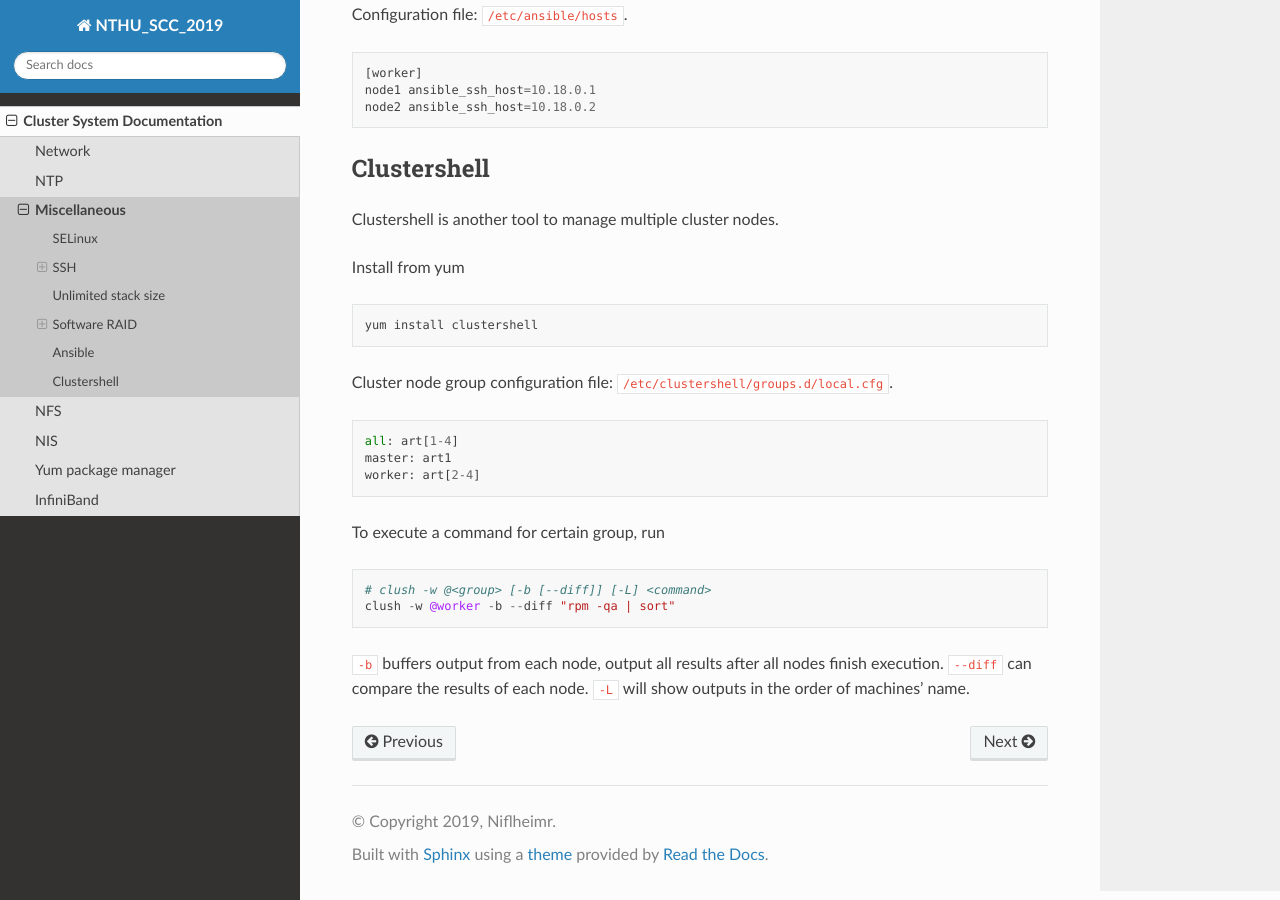
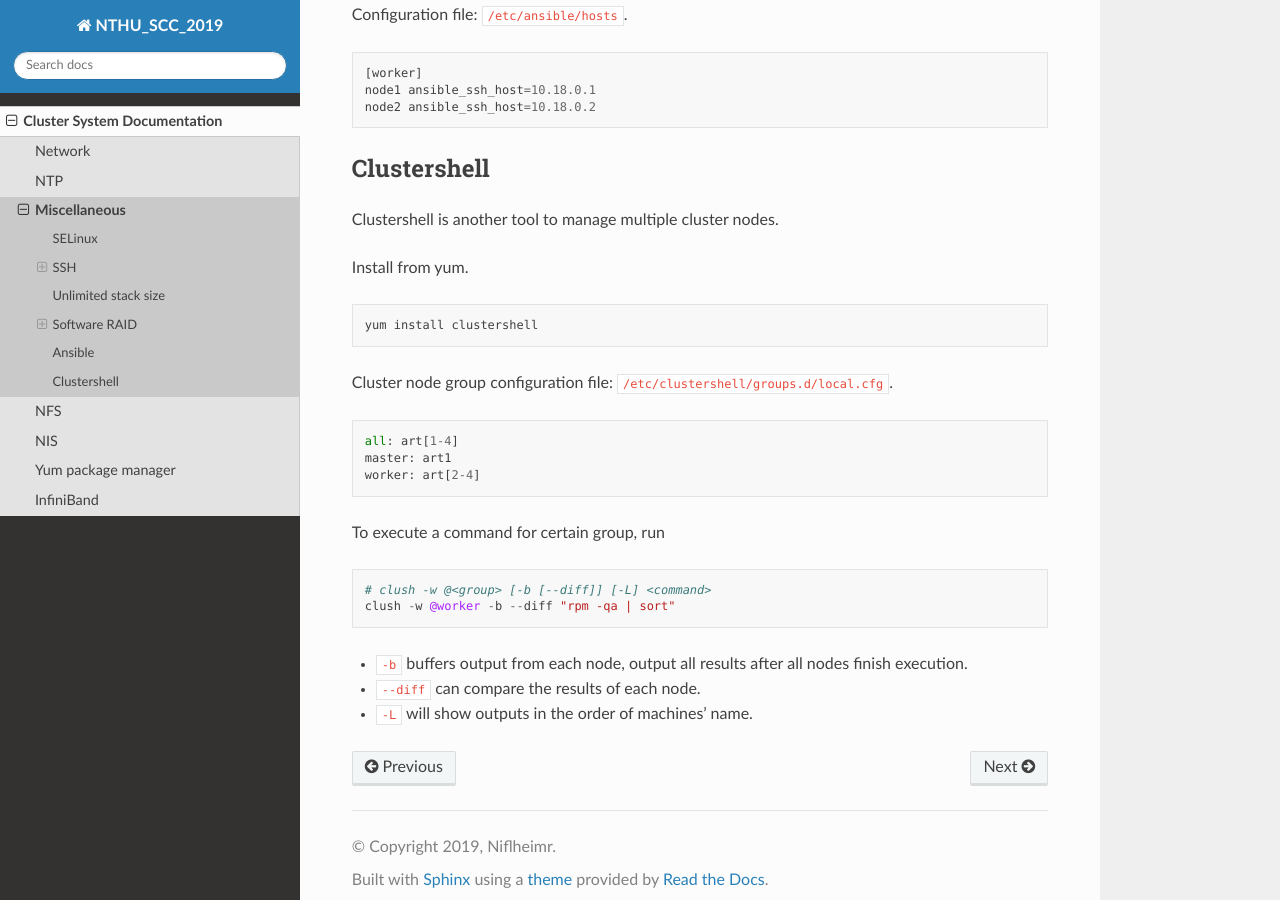
Before and after one commit to jim90247/NTHU_SCC2019, a Sphinx documentation site: the page built from docs/cluster/miscellaneous.rst, in a window 1280 px wide and 900 px high, scrolled down 2799 px. Built offline with Sphinx 7.4.7 and the Read the Docs theme 2.0.0, drawn with Linux system fonts in a browser that asks for light colours.

```diff
--- a/docs/cluster/miscellaneous.rst
+++ b/docs/cluster/miscellaneous.rst
@@ -122,7 +122,7 @@ Clustershell
 
 Clustershell is another tool to manage multiple cluster nodes.
 
-Install from yum
+Install from yum.
 ::
 
 	yum install clustershell
@@ -140,5 +140,7 @@ To execute a command for certain group, run
 	# clush -w @<group> [-b [--diff]] [-L] <command>
 	clush -w @worker -b --diff "rpm -qa | sort"
 
-``-b`` buffers output from each node, output all results after all nodes finish execution. ``--diff`` can compare the results of each node.
-``-L`` will show outputs in the order of machines' name.
+
+* ``-b`` buffers output from each node, output all results after all nodes finish execution.
+* ``--diff`` can compare the results of each node.
+* ``-L`` will show outputs in the order of machines' name.
```
